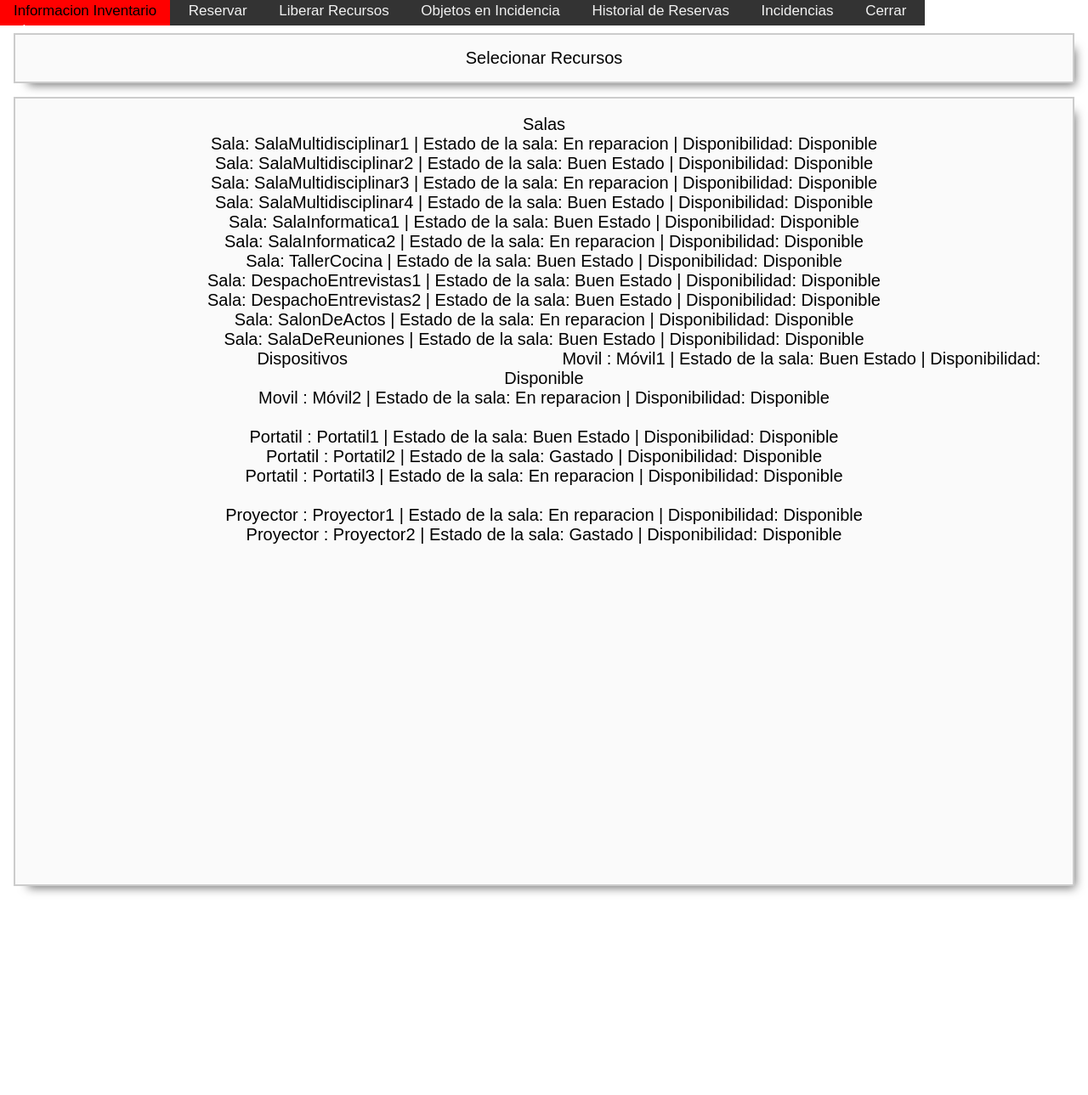
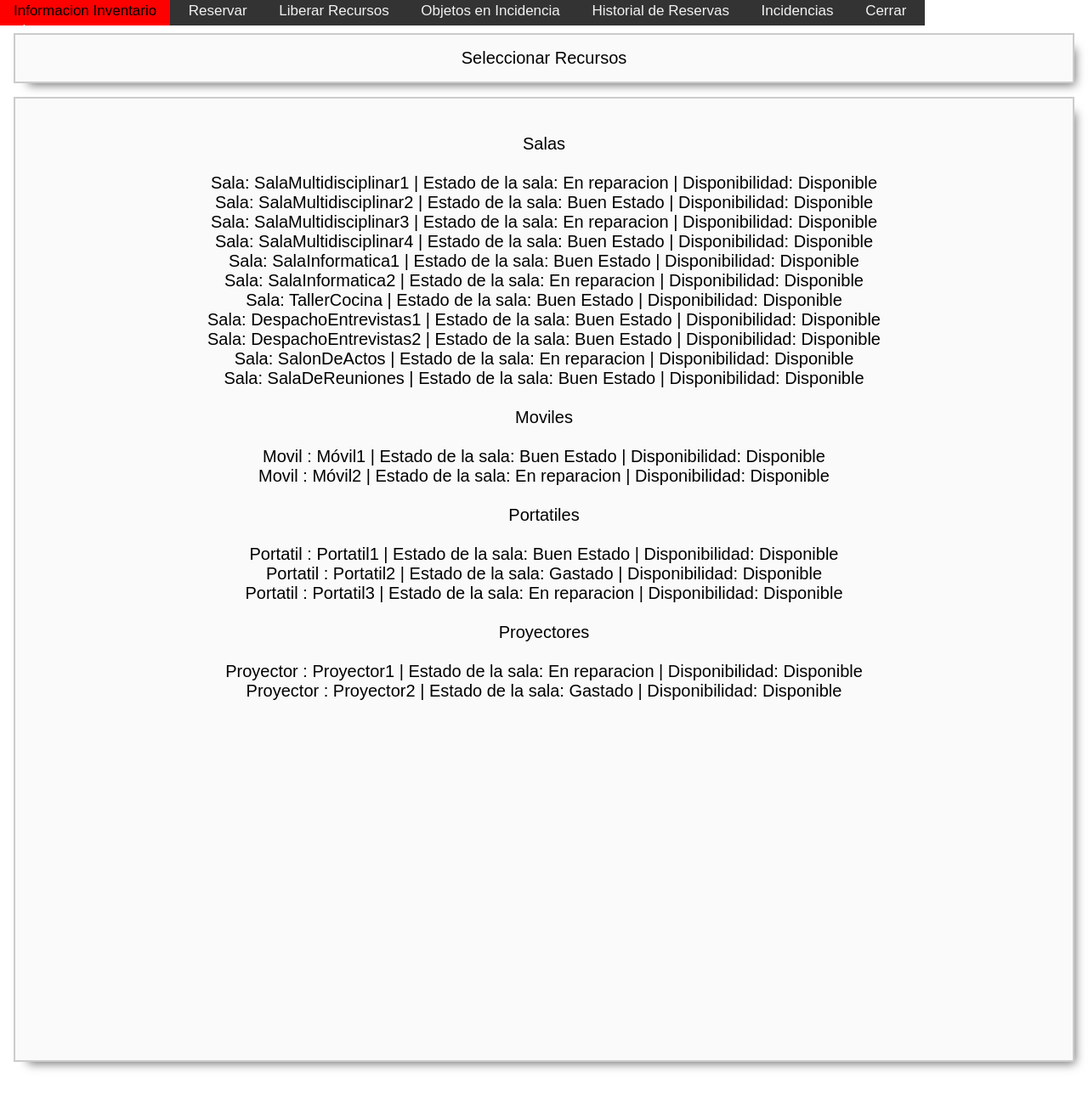
Before and after one commit to danielsnchezesc/Proyecto01_Casal, a PHP site: page / in a window 1280 px wide. Shown: the whole page at 85% size. Before the commit the page ends 1053 px from the top, so only its background shows below. Run offline with PHP 8.4, Linux system fonts and the light colour scheme; the visitor is signed in with stand-in values (Sample User, id 1); data comes from the database, SQL or seed files in the repository.

Commit message:
Add files via upload

```diff
--- a/index.php
+++ b/index.php
@@ -37,23 +37,37 @@
 	</div>
 	<br>
 	<div id="main">
-		<div><a href="">Selecionar Recursos</a></div>
+		<div>Seleccionar Recursos</div>
 	</div>
-	<div id="recursos">
-		<a href="">Salas</a>
+	<div id="recursos"><br>
+		Salas<br><br>
 		<div>
 			<?php
 			include "salas.php";
+			echo "<br>";
 			?>
 		</div>
-		<a href="">Dispositivos</a>
+		Moviles<br><br>
+		<div>
 			<?php
 			include "moviles.php";
 			echo "<br>";
+			?>
+		</div>
+		Portatiles<br><br>
+		<div>
+			<?php
 			include "portatiles.php";
 			echo "<br>";
+			?>
+		</div>
+		Proyectores<br><br>
+		<div>
+			<?php
 			include "proyectores.php";
+			echo "<br>";
 			?>
-	</div>
+		</div>
+	</div><br>
 </body>
 </html>
```
